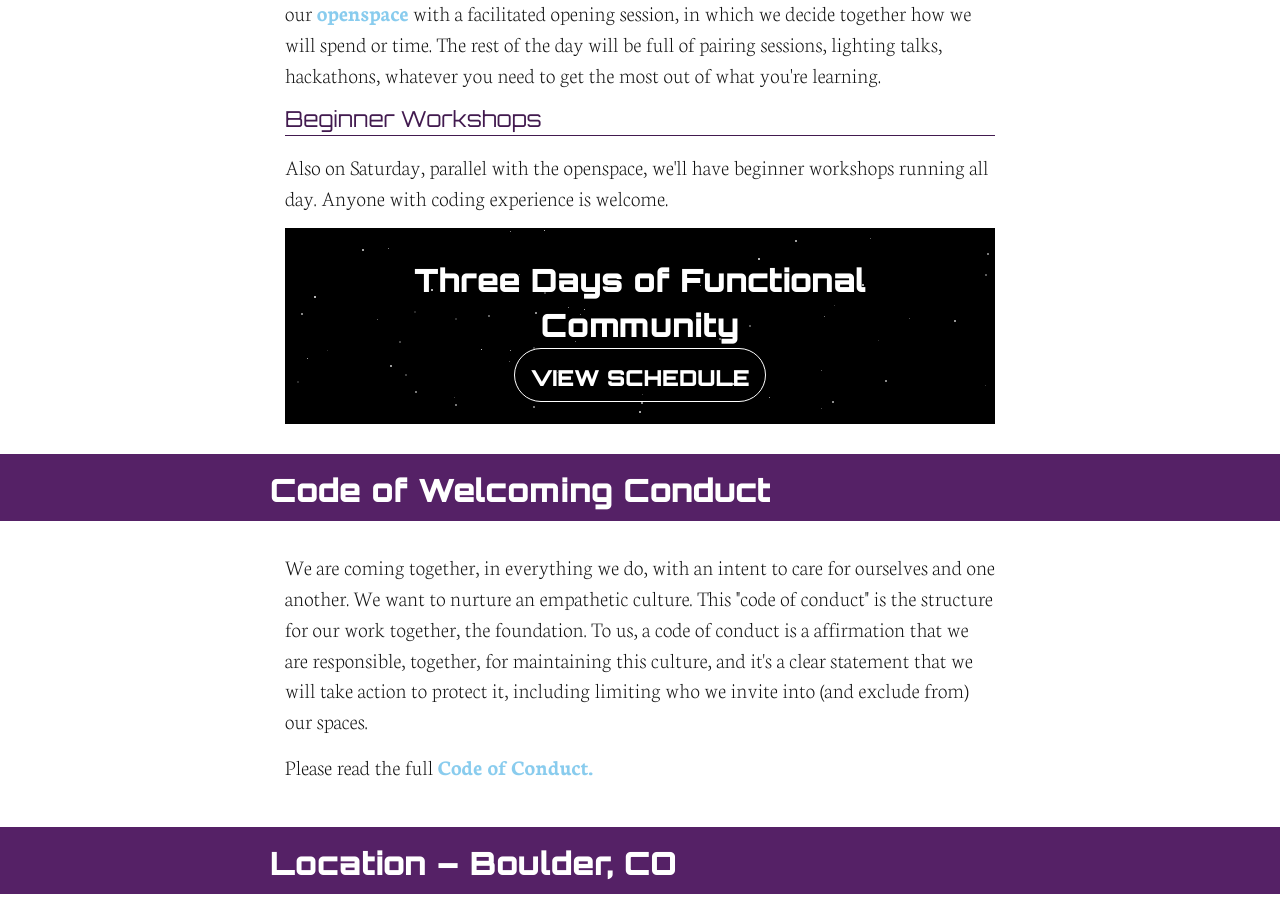
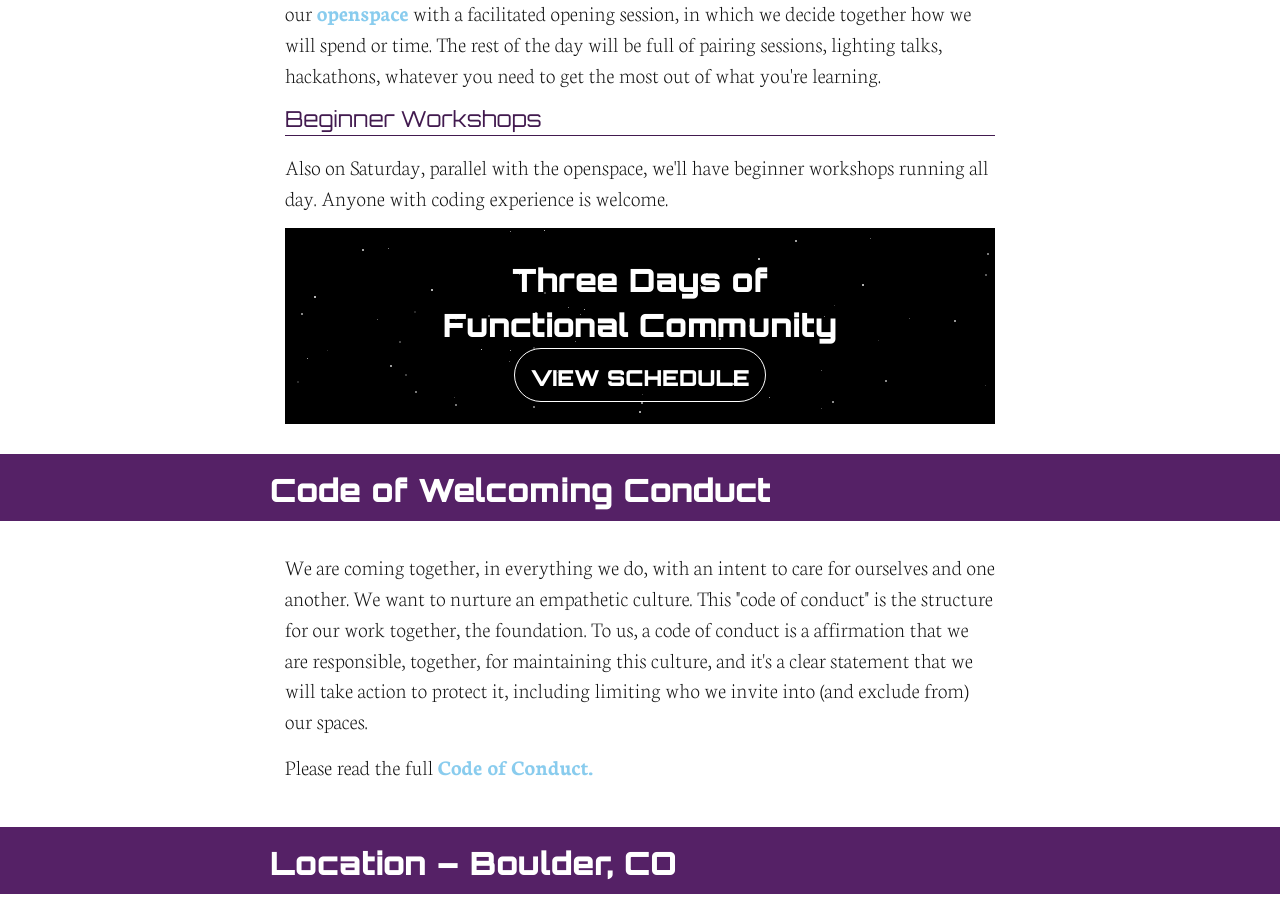
Before and after one commit to maitria/moonconf.org, a Jekyll site: the page built from index.html, in a window 1280 px wide and 900 px high, scrolled down 1168 px. Built offline with Jekyll 4.4.1, drawn with Linux system fonts in a browser that asks for light colours.

Commit message:
Break a line better.

```diff
--- a/_includes/schedule-call-to-action.html
+++ b/_includes/schedule-call-to-action.html
@@ -1,5 +1,5 @@
 <div class="cta stars">
-  <h2>Three Days of Functional Community</h2>
+  <h2>Three Days of<br>Functional Community</h2>
   <a class="button" href="/schedule.html">View Schedule</a>
   {% include stars.html %}
 </div>
```
